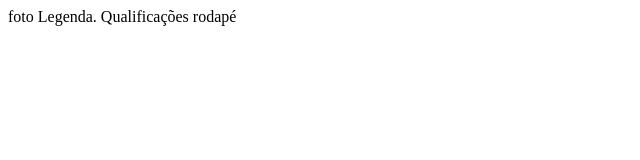
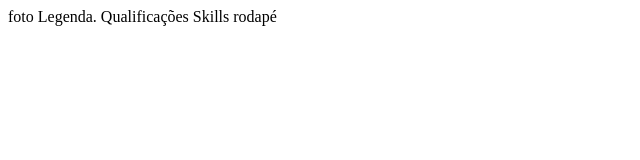
Before and after one commit to miguelalexandredev/miguelalexandredev.git.io, a plain HTML site: page index.html in a window 1280 px wide. Shown: the full height of the page, 0-640 px from the left. Drawn offline with Linux system fonts and the light colour scheme.

Commit message:
Estruturaçao do projeto I

```diff
--- a/index.html
+++ b/index.html
@@ -12,6 +12,8 @@
 
     Qualificações
 
+    Skills
+
     rodapé
 
 </body>
```
